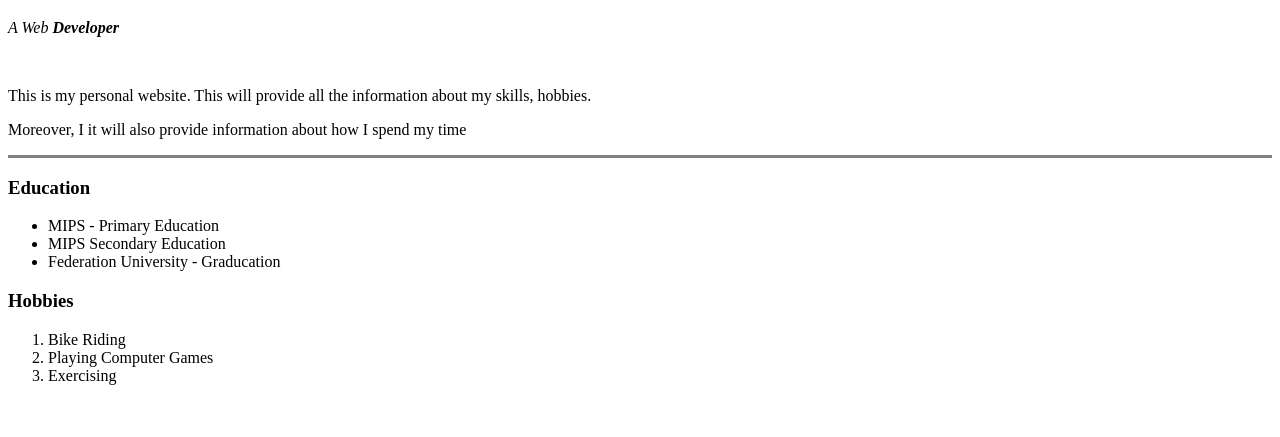
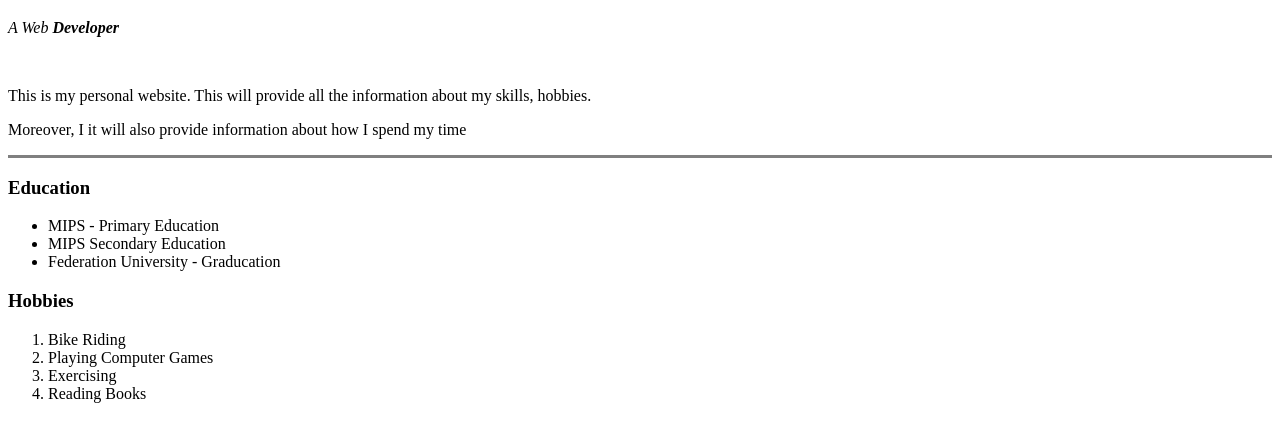
Before and after one commit to ShubJohal/Personal-Website, a plain HTML site: page index.html in a window 1280 px wide. Shown: the part 363-800 px from the top of the page. Drawn offline with Linux system fonts and the light colour scheme; files whose address does not match are found by name.

Commit message:
Update index.html

```diff
--- a/index.html
+++ b/index.html
@@ -25,6 +25,7 @@
         <li>Bike Riding</li>
         <li>Playing Computer Games</li>
         <li>Exercising</li>
+        <li>Reading Books</li>
 
     </ol>
 
```
